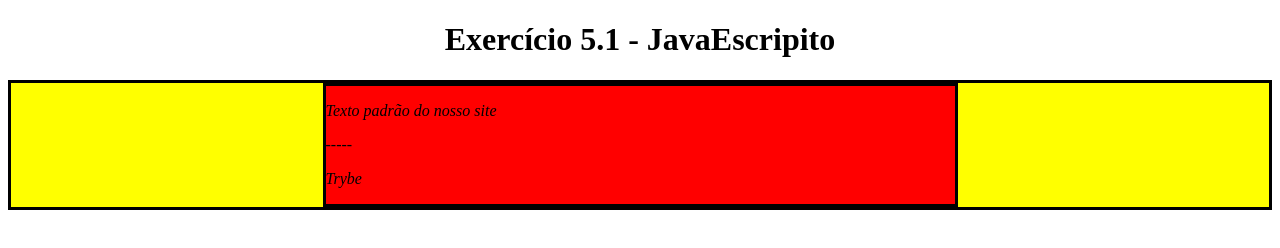
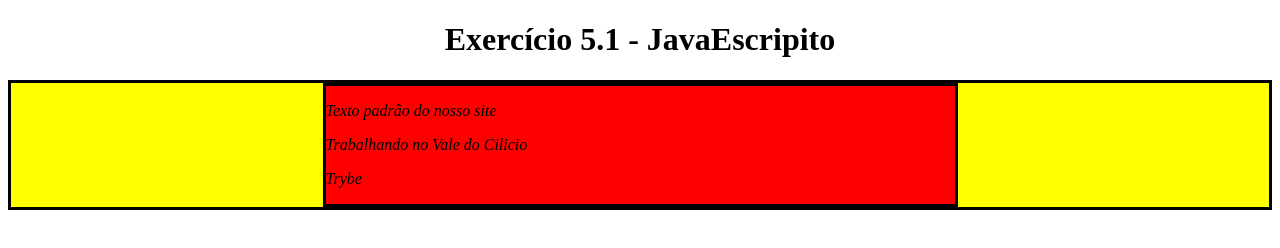
Before and after one commit to EnioNicael/trybe-exercises, a plain HTML site: page bloco_5/js-dom-eventos-e-web-storage_1/funcoesManipulacaoDOM.html in a window 1280 px wide. Drawn offline with Linux system fonts and the light colour scheme.

Commit message:
Solucao: exercicio1 altera o texto de um paragrafo.

```diff
--- a/bloco_5/js-dom-eventos-e-web-storage_1/funcoesManipulacaoDOM.html
+++ b/bloco_5/js-dom-eventos-e-web-storage_1/funcoesManipulacaoDOM.html
@@ -44,13 +44,22 @@
         - document.getElementById()
         - document.getElementsByClassName()
         - document.getElementsByTagName()
- Crie uma função que mude o texto na tag <p> para uma descrição de como você se vê daqui a 2 anos. (Não gaste tempo pensando no texto e sim realizando o exercício)
- Crie uma função que mude a cor do quadrado amarelo para o verde da Trybe (rgb(76,164,109)).
- Crie uma função que mude a cor do quadrado vermelho para branco.
- Crie uma função que corrija o texto da tag <h1>.
- Crie uma função que modifique todo o texto da tag <p> para maiúsculo.
- Crie uma função que exiba o conteúdo de todas as tags <p> no console.
+
+        3. Crie uma função que mude a cor do quadrado vermelho para branco.
+        4. Crie uma função que corrija o texto da tag <h1>.
+        5. Crie uma função que modifique todo o texto da tag <p> para maiúsculo.
+        6. Crie uma função que exiba o conteúdo de todas as tags <p> no console.
         */
+
+        // 1. Crie uma função que mude o texto na tag <p> para uma descrição de como você se vê daqui a 2 anos. (Não gaste tempo pensando no texto e sim realizando o exercício)
+        function changeText() {
+          let paragraphs = document.getElementsByTagName("p");
+          paragraphs[1].innerText = "Trabalhando no Vale do Cilicio";
+        }
+        changeText();
+
+        // 2. Crie uma função que mude a cor do quadrado amarelo para o verde da Trybe (rgb(76,164,109)).
+
     </script>
   </body>
 </html>
```
